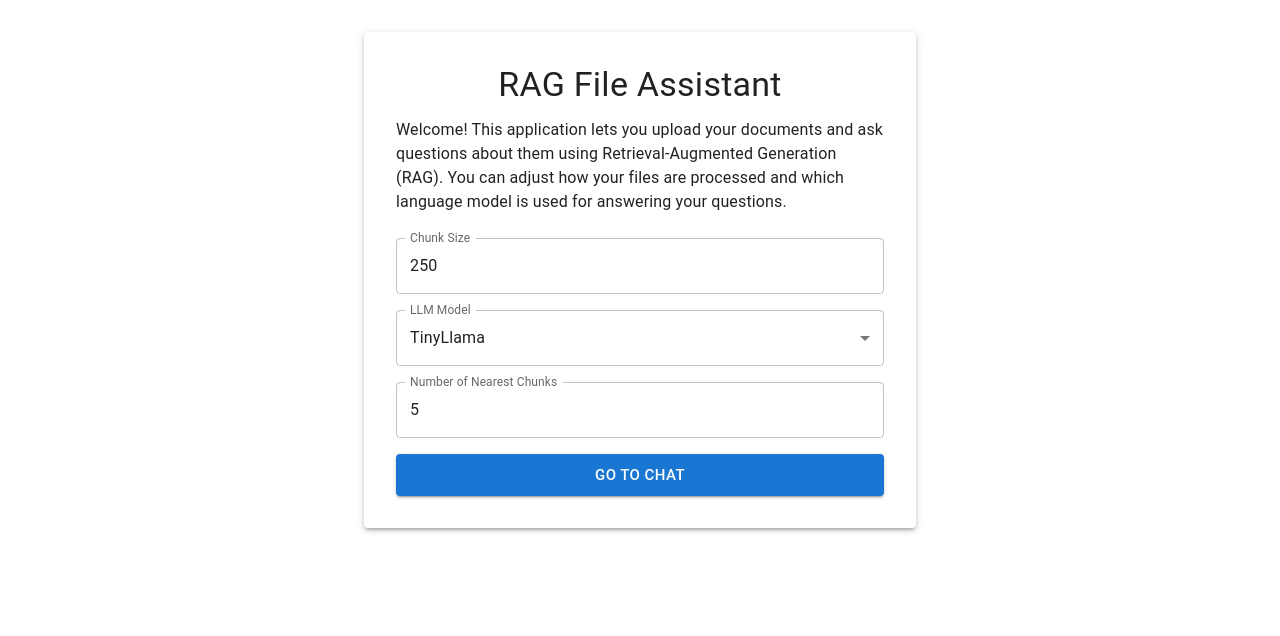
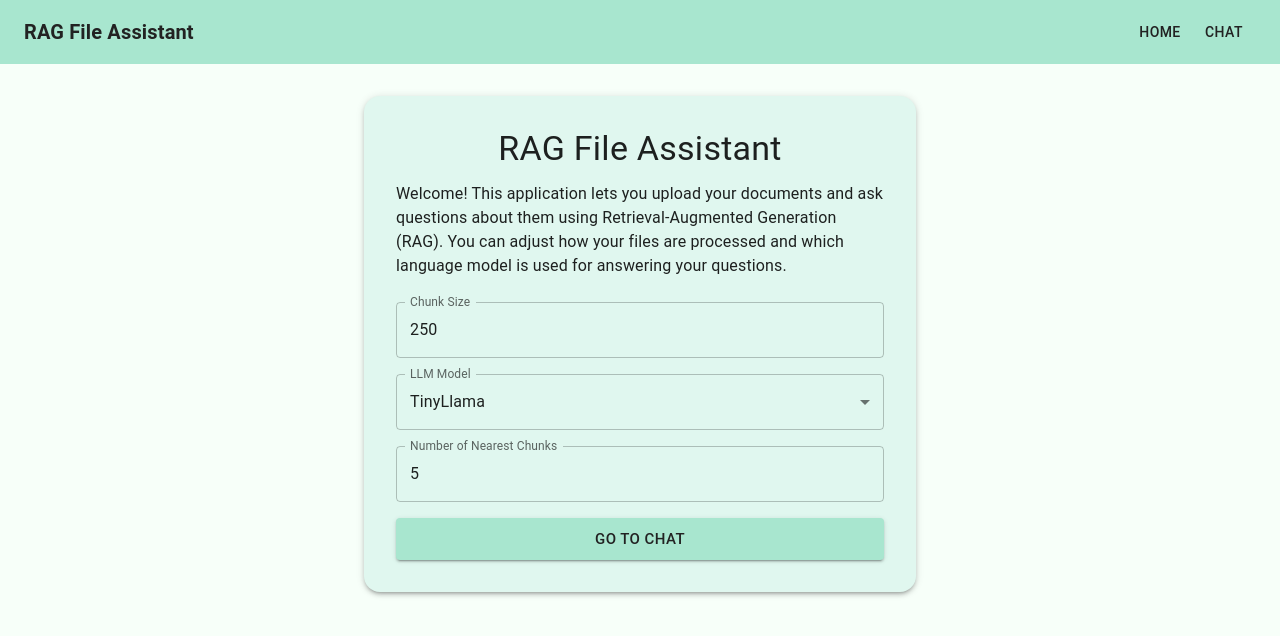
Before and after one commit to Lindrax/RAG-file-assistant, a React (Vite) app in the folder frontend/: page / in a window 1280 px wide. Shown: the top 636 px of the page. Built offline with nearby package versions, Linux system fonts and the light colour scheme.

Commit message:
Feat: NavBar and a color theme

```diff
--- a/frontend/src/App.jsx
+++ b/frontend/src/App.jsx
@@ -1,16 +1,64 @@
-import { BrowserRouter, Route, Routes } from "react-router-dom";
+import { BrowserRouter, Link, Route, Routes } from "react-router-dom";
 import Chat from "./components/Chat";
 import Home from "./components/Home";
+import { AppBar, Toolbar, Typography, Button, Box, createTheme, ThemeProvider, CssBaseline } from "@mui/material";
+
+const theme = createTheme({
+  palette: {
+    primary: {
+      main: "#A8E6CF",
+      contrastText: "#222",
+    },
+    background: {
+      default: "#F7FFF9",
+      paper: "#E0F7EF",
+    },
+  },
+  components: {
+    MuiAppBar: {
+      styleOverrides: {
+        root: {
+          boxShadow: "none",
+        },
+      },
+    },
+    MuiPaper: {
+      styleOverrides: {
+        root: {
+          borderRadius: 16,
+        },
+      },
+    },
+  },
+});
 
 const App = () => {
   return (
+    <ThemeProvider theme={theme}>
+      <CssBaseline />
       <BrowserRouter>
+        <AppBar position="static" color="primary" sx={{ borderRadius: 0 }}>
+          <Toolbar>
+            <Typography variant="h6" sx={{ flexGrow: 1, fontWeight: 700 }}>
+              RAG File Assistant
+            </Typography>
+            <Box>
+              <Button color="inherit" component={Link} to="/">
+                Home
+              </Button>
+              <Button color="inherit" component={Link} to="/chat">
+                Chat
+              </Button>
+            </Box>
+          </Toolbar>
+        </AppBar>
         <Routes>
           <Route path="/" element={<Home />} />
           <Route path="/chat" element={<Chat />} />
         </Routes>
       </BrowserRouter>
-)
-}
+    </ThemeProvider>
+  );
+};
 
 export default App;
--- a/frontend/src/components/Home.jsx
+++ b/frontend/src/components/Home.jsx
@@ -67,7 +67,7 @@ const Home = () => {
               ))}
             </TextField>
             </Tooltip>
-            <Tooltip title="How many nearest chuncks are included as context">
+            <Tooltip title="How many nearest chuncks are included as">
             <TextField
               label="Number of Nearest Chunks"
               type="number"
```
Lines whose indentation alone changed are shown as unchanged.
